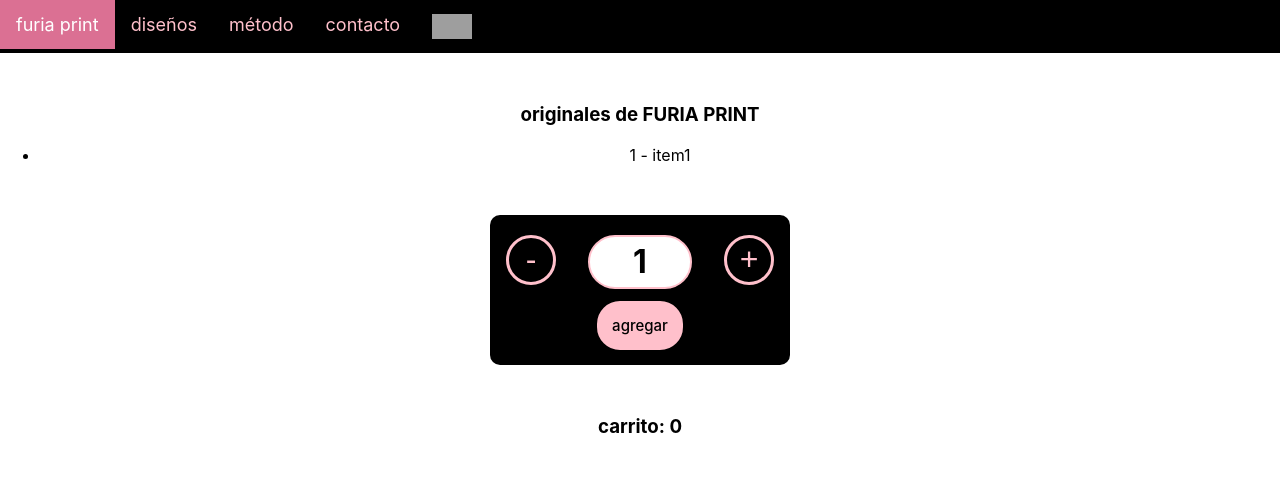
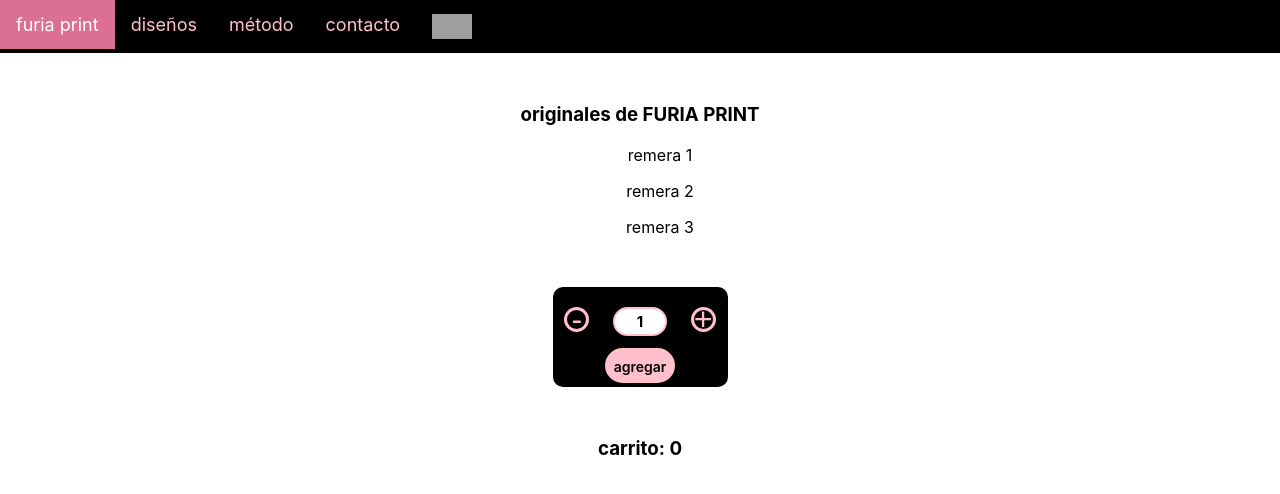
Before and after one commit to iagoscippo/coder_react, a React (Create React App) app: page / in a window 1280 px wide. Shown: the top 494 px of the page. Built offline with nearby package versions, Linux system fonts and the light colour scheme; grey boxes are pictures that could not be loaded.

Commit message:
funciona itemlist, achique itemcount

```diff
--- a/src/App.js
+++ b/src/App.js
@@ -38,7 +38,7 @@ function App() {
     <div className="App">
       <NavBar />
         <div className="info" style={info}>
-          <ItemListContainer title="FURIA PRINT" itemId={1}/>
+          <ItemListContainer title="FURIA PRINT" itemId={2}/>
           <ItemCount {...itemCountProps}/>
           <h3>carrito: {cart}</h3>
       </div>
--- a/src/components/ItemCount/Add/Add.js
+++ b/src/components/ItemCount/Add/Add.js
@@ -1,16 +1,18 @@
 import React from 'react';
 
 const add = {
+    width:50,
+    height:15,
     display:"flex",
     alignText:"center",
     cursor:"pointer",
     backgroundColor:"pink",
-    padding:15,
+    padding:10,
     justifyContent: 'center',
     border:"2px solid black",
     color: "black",
-    fontSize: 15,
-    fontWeight: 500,
+    fontSize: 14,
+    fontWeight: 600,
     borderRadius:25,
 
 }
--- a/src/components/ItemCount/Button/Button.js
+++ b/src/components/ItemCount/Button/Button.js
@@ -1,8 +1,8 @@
 import React from 'react';
 
 let button = {
-    width: 50,
-    height: 50,
+    width: 25,
+    height: 25,
     margin: 0,
     textAlign: "center",
     border: "3px solid pink",
--- a/src/components/ItemCount/Display/Display.js
+++ b/src/components/ItemCount/Display/Display.js
@@ -1,15 +1,15 @@
 import React from 'react';
 
 let display = {
-    height:50,
-    width:100,
+    height:25,
+    width:50,
     backgroundColor:"white",
     border:"2px solid pink",
     display:"flex",
     justifyContent:"center",
     alignItems:"center",
     fontWeight:"700",
-    fontSize:"2rem",
+    fontSize:15,
     borderRadius:50,
 }
 
--- a/src/components/ItemCount/ItemCount.js
+++ b/src/components/ItemCount/ItemCount.js
@@ -4,8 +4,8 @@ import ItemCountButton from './Button/Button';
 import ItemCountDisplay from './Display/Display';
 
 const styles = {
-    width:300,
-    height:150,
+    width:175,
+    height:100,
     backgroundColor:'black',
     display: 'flex',
     flexDirection:'column',
--- /dev/null
+++ b/src/components/ItemDetail/ItemDetail.js
@@ -0,0 +1,3 @@
+/* .filter(
+    item => item.id === id
+    )
--- a/src/components/ItemListContainer/ItemList/Item/Item.js
+++ b/src/components/ItemListContainer/ItemList/Item/Item.js
@@ -1,8 +1,9 @@
 import React from 'react';
 
-function Item({ item }, id, picture, name) {
-    return <> { id, name, picture }
-            </>
+function Item({ item }) {
+    return <ul style={{listStyleType: "none"}}>
+             { item.id, item.name }
+            </ul>
 };
 
 export default Item;
--- a/src/components/ItemListContainer/ItemList/ItemList.js
+++ b/src/components/ItemListContainer/ItemList/ItemList.js
@@ -1,16 +1,9 @@
-import React, {useState, useEffect} from 'react';
+import React from 'react';
 import Item from './Item/Item';
 
 function ItemList({items}) {
-    return (
-        <ul>
-            {items.map(item => (
-                <li>
-                    {item.id} - {item.name}
-                </li>
-            ))}
-        </ul>
-    );
-}
+    return items.map(item =>{ return (<Item item={item}/>)}
+    )
+};
 
 export default ItemList;
--- a/src/components/ItemListContainer/ItemListContainer.js
+++ b/src/components/ItemListContainer/ItemListContainer.js
@@ -6,13 +6,10 @@ function getItems(id) {
     return new Promise((res, rej) => {
         setTimeout (() => {
             res(
-                [{ id: 1, name: "item1" }, { id: 2, name: "item2" }, { id: 3, name: "item3" }]
-                .filter(
-                    item => item.id === id
-                    )
+                [{ id: 1, name: "remera 1" }, { id: 2, name: "remera 2" }, { id: 3, name: "remera 3" }]
                 );
                 rej("no pude encontrar la remera ", id);
-                }, 1500);
+                }, 2000);
     });
 }
 
```
Also changed, not shown: src/components/ItemListContainer/ItemList/Item/ItemDetail.js (deleted).
